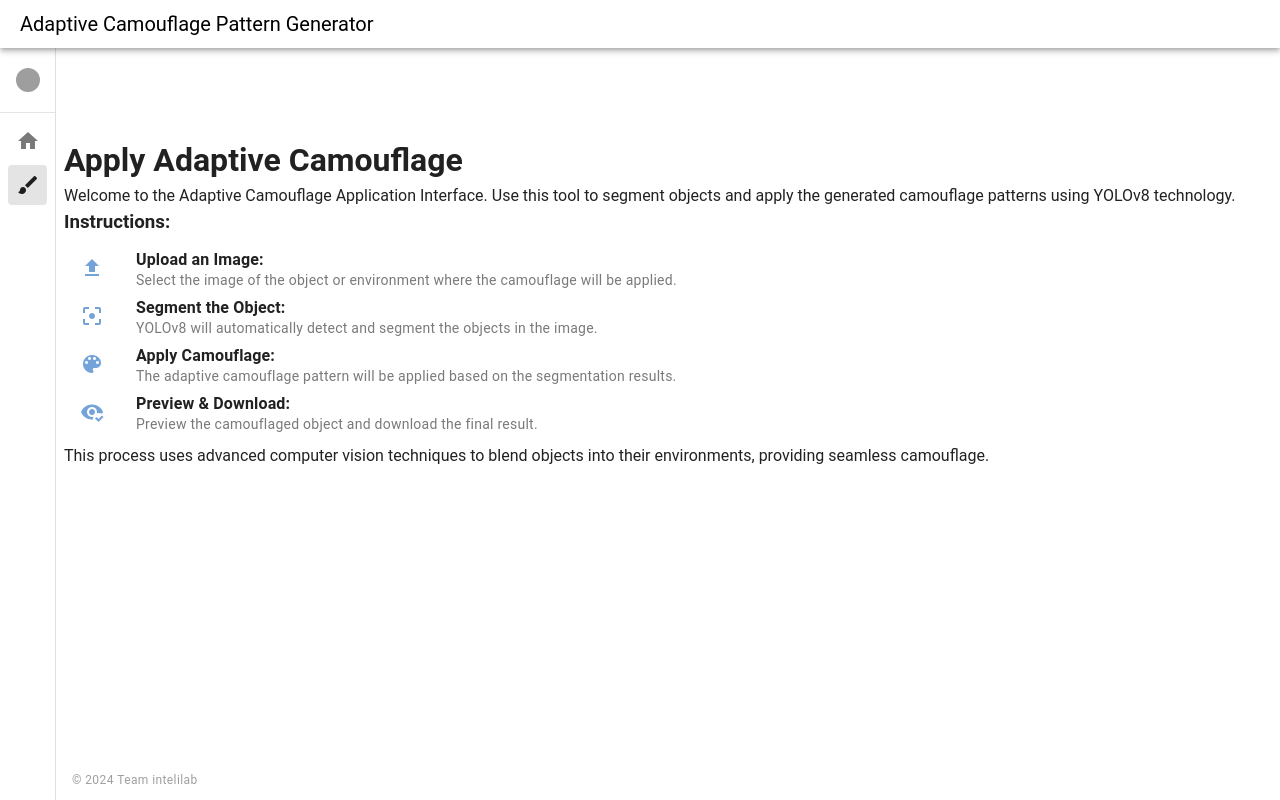
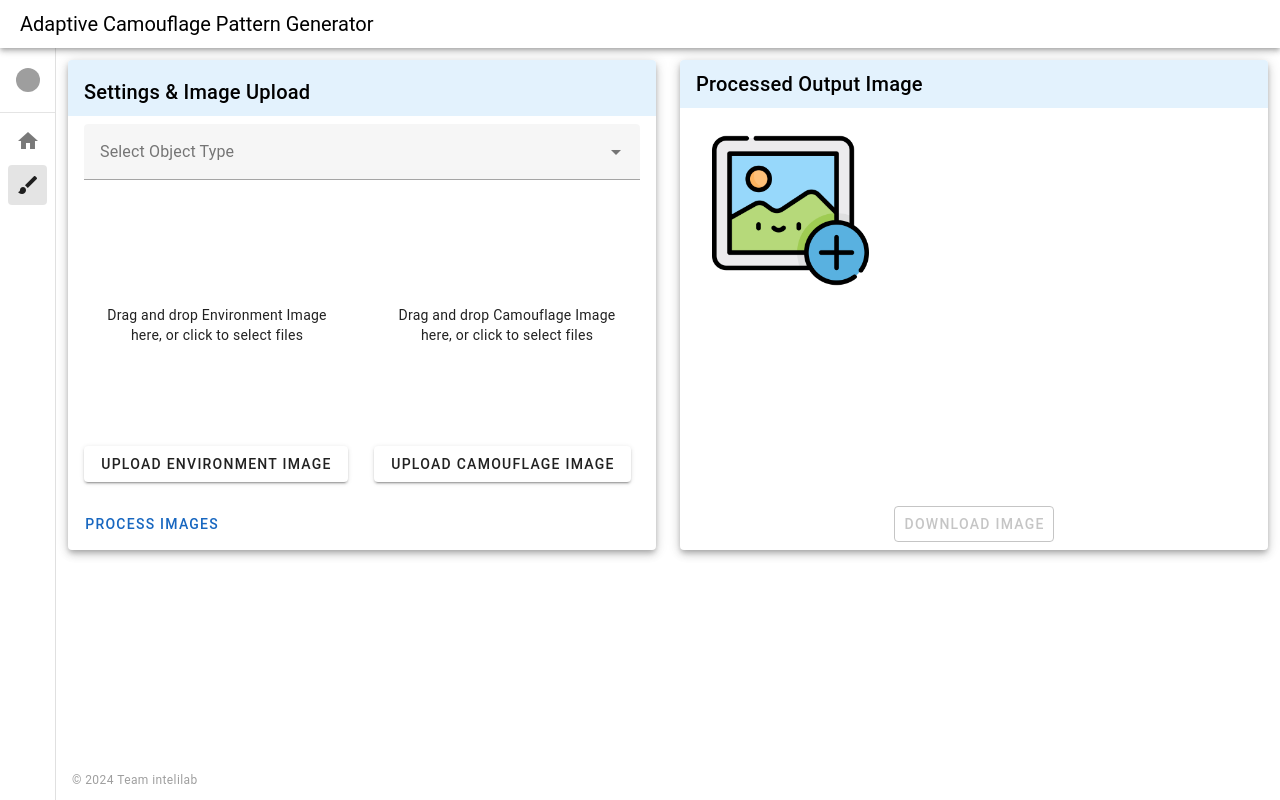
Before and after one commit to ncj1997/cgrz-frontend, a Vue app: page /apply-pattern in a window 1280 px wide. Built offline with nearby package versions, Linux system fonts and the light colour scheme; grey boxes are pictures that could not be loaded.

Commit message:
Apply Camouflage page (with logs)

```diff
--- /dev/null
+++ b/src/components/ProcessedYoloImage.vue
@@ -0,0 +1,100 @@
+<template>
+  <v-card elevation="5" class="processed-image-card">
+    <v-card-title class="bg-blue-lighten-5 mb-2">Processed Output Image</v-card-title>
+
+    <v-card-text class="text-center">
+      <v-container>
+        <v-row justify="center">
+          <v-col cols="12" class="text-center">
+            <!-- Loading Indicator -->
+            <v-container v-if="loading">
+              <v-row class="text-center">
+                <v-col>
+                  <v-img
+                    class="mx-auto"
+                    src="../../static/pictures.png"
+                    width="150"
+                    height="150"
+                    contain
+                  />
+                  <p>Processing images, please wait...</p>
+                </v-col>
+              </v-row>
+            </v-container>
+
+            <!-- Display the processed image or placeholder -->
+            <v-img
+              v-else-if="imageUrl"
+              :src="imageUrl"
+              max-width="100%"
+              contain
+            />
+            <v-img
+              v-else
+              src="../assets/add-image.png"
+              max-width="30%"
+              contain
+            />
+
+            <!-- Display the detection result if available -->
+            <p v-if="detectionResult && !loading" class="mt-2">{{ detectionResult }}</p>
+          </v-col>
+        </v-row>
+      </v-container>
+    </v-card-text>
+
+    <v-card-actions>
+      <v-btn
+        variant="outlined"
+        class="mx-auto"
+        @click="downloadImage"
+        :disabled="!imageUrl"
+      >
+        Download Image
+      </v-btn>
+    </v-card-actions>
+  </v-card>
+</template>
+
+<script>
+export default {
+  props: {
+    imageUrl: {
+      type: String,
+      default: null,
+    },
+    detectionResult: {
+      type: String,
+      default: 'No detection results available.',
+    },
+    loading: {
+      type: Boolean,
+      default: false,
+    },
+  },
+  methods: {
+    downloadImage() {
+      if (this.imageUrl) {
+        const link = document.createElement('a');
+        link.href = this.imageUrl;
+        link.download = 'processed_image.png'; // Default name for the downloaded file
+        link.click();
+      }
+    },
+  },
+};
+</script>
+
+<style scoped>
+.processed-image-card {
+  display: flex;
+  flex-direction: column;
+  justify-content: center;
+  height: 100%;
+  position: relative;
+}
+
+.text-center {
+  text-align: center;
+}
+</style>
--- /dev/null
+++ b/src/components/SettingsAndImageUpload.vue
@@ -0,0 +1,165 @@
+<template>
+  <v-card elevation="5" class="upload-card">
+    <v-card-title class="bg-blue-lighten-5 mb-2 pt-4">Settings & Image Upload</v-card-title>
+    <v-card-text class="upload-content">
+      <v-form ref="form">
+        <v-row>
+          <!-- Object Type Selection -->
+          <v-col>
+            <v-select v-model="selectedObjectType" :items="objectTypes" label="Select Object Type" outlined required />
+          </v-col>
+        </v-row>
+
+        <v-row>
+          <!-- Environment Image Upload -->
+          <v-col>
+            <div class="drop-area" @dragover.prevent @drop.prevent="handleDrop" @click="openFilePicker">
+              <div v-if="!environmentImagePreview" class="my-10">
+                <p>Drag and drop Environment Image here, or click to select files</p>
+              </div>
+              <img v-if="environmentImagePreview" :src="environmentImagePreview" class="preview-image" />
+            </div>
+            <v-file-input ref="environmentFileInput" @change="previewEnvironmentImage" accept="image/jpeg, image/png" style="display: none" />
+            <v-btn @click="openEnvironmentFilePicker">Upload Environment Image</v-btn>
+          </v-col>
+
+          <!-- Camouflage Image Upload -->
+          <v-col>
+            <div class="drop-area" @dragover.prevent @drop.prevent="handleDropCamouflage" @click="openCamouflageFilePicker">
+              <div v-if="!camouflageImagePreview" class="my-10">
+                <p>Drag and drop Camouflage Image here, or click to select files</p>
+              </div>
+              <img v-if="camouflageImagePreview" :src="camouflageImagePreview" class="preview-image" />
+            </div>
+            <v-file-input ref="camouflageFileInput" @change="previewCamouflageImage" accept="image/jpeg, image/png" style="display: none" />
+            <v-btn @click="openCamouflageFilePicker">Upload Camouflage Image</v-btn>
+          </v-col>
+        </v-row>
+      </v-form>
+    </v-card-text>
+    <v-card-actions>
+      <v-btn color="primary" @click="uploadImages">Process Images</v-btn>
+    </v-card-actions>
+  </v-card>
+</template>
+
+<script>
+export default {
+  data() {
+    return {
+      selectedObjectType: null,
+      objectTypes: ['Humans', 'Vehicles'],
+      environmentImage: null,  // Correct binding for environment image
+      camouflageImage: null,   // Correct binding for camouflage image
+      environmentImagePreview: '',
+      camouflageImagePreview: '',
+    };
+  },
+  methods: {
+    openEnvironmentFilePicker() {
+      this.$refs.environmentFileInput.click();  // Trigger file input click for environment
+    },
+    openCamouflageFilePicker() {
+      this.$refs.camouflageFileInput.click();  // Trigger file input click for camouflage
+    },
+    handleDrop(event) {
+      const files = event.dataTransfer.files;
+      this.validateAndAddFiles(files, 'environment');
+    },
+    handleDropCamouflage(event) {
+      const files = event.dataTransfer.files;
+      this.validateAndAddFiles(files, 'camouflage');
+    },
+    validateAndAddFiles(files, type) {
+      const validTypes = ["image/jpeg", "image/png"];
+      const maxSize = 5 * 1024 * 1024;
+
+      for (const file of files) {
+        if (!validTypes.includes(file.type)) {
+          alert(`${file.name} is not a valid image type.`);
+          continue;
+        }
+        if (file.size > maxSize) {
+          alert(`${file.name} exceeds the 5MB size limit.`);
+          continue;
+        }
+
+        if (type === 'environment') {
+          this.environmentImage = file;  // Correctly assign environment image
+          this.previewEnvironmentImage({ target: { files: [file] } }); // Trigger the preview
+        } else if (type === 'camouflage') {
+          this.camouflageImage = file;  // Correctly assign camouflage image
+          this.previewCamouflageImage({ target: { files: [file] } }); // Trigger the preview
+        }
+      }
+    },
+    previewEnvironmentImage(event) {
+      const file = event.target.files ? event.target.files[0] : this.environmentImage;
+      if (!file) return;
+
+      this.environmentImage = file;  // Assign the selected file
+      const reader = new FileReader();
+      reader.onload = (e) => {
+        this.environmentImagePreview = e.target.result;  // Update preview
+      };
+      reader.readAsDataURL(file);
+    },
+    previewCamouflageImage(event) {
+      const file = event.target.files ? event.target.files[0] : this.camouflageImage;
+      if (!file) return;
+
+      this.camouflageImage = file;  // Assign the selected file
+      const reader = new FileReader();
+      reader.onload = (e) => {
+        this.camouflageImagePreview = e.target.result;  // Update preview
+      };
+      reader.readAsDataURL(file);
+    },
+    uploadImages() {
+      // Debugging: Check if images are assigned
+      console.log("Selected object type:", this.selectedObjectType);
+      console.log("Environment image:", this.environmentImage);
+      console.log("Camouflage image:", this.camouflageImage);
+
+      if (!this.environmentImage || !this.camouflageImage || !this.selectedObjectType) {
+        alert("Please select images and an object type.");
+        return;
+      }
+
+      // Emit upload event
+      this.$emit('upload', {
+        environmentImage: this.environmentImage,
+        camouflageImage: this.camouflageImage,
+        objectType: this.selectedObjectType.toLowerCase(),
+      });
+    },
+  },
+};
+</script>
+
+<style scoped>
+.upload-card {
+  display: flex;
+  flex-direction: column;
+  justify-content: space-between;
+  height: 100%;
+  width: 100%;
+}
+
+.drop-area {
+  padding: 20px;
+  text-align: center;
+  cursor: pointer;
+  display: flex;
+  justify-content: center;
+  align-items: center;
+  margin-bottom: 20px;
+  height: 200px;
+  transition: height 0.3s ease;
+}
+
+.preview-image {
+  max-width: 100%;
+  height: 100px;
+}
+</style>
--- a/src/pages/apply-pattern.vue
+++ b/src/pages/apply-pattern.vue
@@ -1,50 +1,77 @@
 <template>
-    <div style="margin-top: 10vh;">
-        <h1>Apply Adaptive Camouflage</h1>
-        <p>
-            Welcome to the Adaptive Camouflage Application Interface. Use this tool to segment objects and apply the
-            generated camouflage patterns using YOLOv8 technology.
-        </p>
+  <v-container fluid class="pa-1">
+    <v-row>
+      <!-- Left Panel: Settings and Image Upload -->
+      <v-col>
+        <SettingsAndImageUpload @upload="processImages" />
+      </v-col>
 
-        <h3>Instructions:</h3>
-        <v-list>
-            <v-list-item>
-                <template v-slot:prepend>
-                    <v-icon color="primary">mdi-upload</v-icon>
-                </template>
-                <v-list-item-title><strong>Upload an Image:</strong></v-list-item-title>
-                <v-list-item-subtitle>Select the image of the object or environment where the camouflage will be applied.</v-list-item-subtitle>
-            </v-list-item>
+      <!-- Right Panel: Processed YOLO Image -->
+      <v-col>
+        <ProcessedYoloImage
+          :imageUrl="processedImageUrl"
+          :detectionResult="detectionResult"
+          :loading="loading"
+        />
+      </v-col>
+    </v-row>
+  </v-container>
+</template>
 
-            <v-list-item>
-                <template v-slot:prepend>
-                    <v-icon color="primary">mdi-image-filter-center-focus</v-icon>
-                </template>
-                <v-list-item-title><strong>Segment the Object:</strong></v-list-item-title>
-                <v-list-item-subtitle>YOLOv8 will automatically detect and segment the objects in the image.</v-list-item-subtitle>
-            </v-list-item>
+<script>
+import SettingsAndImageUpload from '@/components/SettingsAndImageUpload.vue';
+import ProcessedYoloImage from '@/components/ProcessedYoloImage.vue';
 
-            <v-list-item>
-                <template v-slot:prepend>
-                    <v-icon color="primary">mdi-palette</v-icon>
-                </template>
-                <v-list-item-title><strong>Apply Camouflage:</strong></v-list-item-title>
-                <v-list-item-subtitle>The adaptive camouflage pattern will be applied based on the segmentation results.</v-list-item-subtitle>
-            </v-list-item>
+export default {
+  components: {
+    SettingsAndImageUpload,
+    ProcessedYoloImage,
+  },
+  data() {
+    return {
+      processedImageUrl: null, // Holds the URL of the processed image returned from the API
+      detectionResult: '',     // Holds the detection result (message or status) from the API
+      loading: false,          // Loading indicator for the API call
+    };
+  },
+  methods: {
+    // Function to handle the image processing
+    async processImages({environmentImage, camouflageImage, objectType}) {
+      const formData = new FormData();
+      formData.append('environment_image', environmentImage);
+      formData.append('camouflage_image', camouflageImage);
+      formData.append('object_type', objectType);
 
-            <v-list-item>
-                <template v-slot:prepend>
-                    <v-icon color="primary">mdi-eye-check</v-icon>
-                </template>
-                <v-list-item-title><strong>Preview & Download:</strong></v-list-item-title>
-                <v-list-item-subtitle>Preview the camouflaged object and download the final result.</v-list-item-subtitle>
-            </v-list-item>
-        </v-list>
+      try {
+        this.loading = true; // Start loading spinner
+        const response = await fetch('http://backend.intelilab.click/apply_camouflage', {
+          method: 'POST',
+          body: formData,
+        });
 
-        <p>
-            This process uses advanced computer vision techniques to blend objects into their environments, providing
-            seamless camouflage.
-        </p>
+        // Check if the response was successful
+        if (!response.ok) {
+          throw new Error('Error processing images');
+        }
 
-    </div>
-</template>
+        // Parse the response from the backend
+        const data = await response.json();
+
+        // Set the processed image URL and detection result
+        this.processedImageUrl = data.image_url;
+        this.detectionResult = data.detection_result;
+      } catch (error) {
+        console.error('Error processing images:', error);
+      } finally {
+        this.loading = false; // Stop loading spinner
+      }
+    },
+  },
+};
+</script>
+
+<style scoped>
+.v-container {
+  padding: 1px;
+}
+</style>
```
Also changed, not shown: 2 other files (tests, documents, lock files or other folders).
